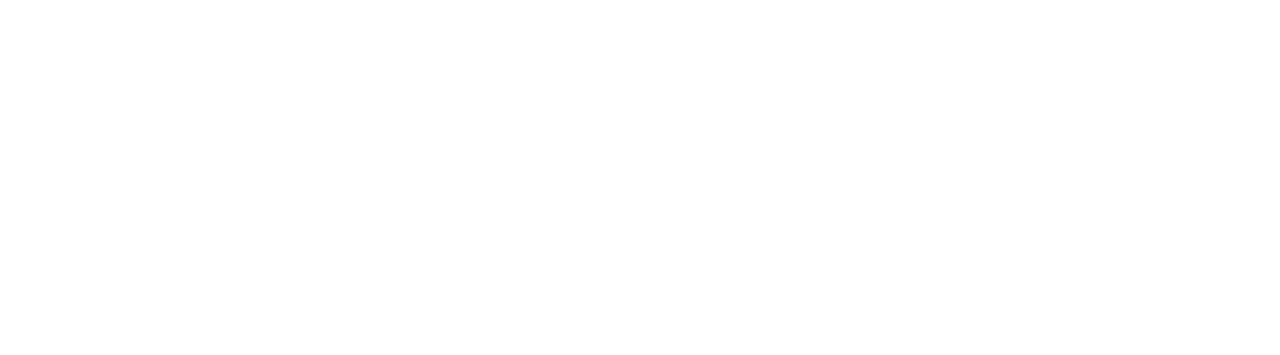
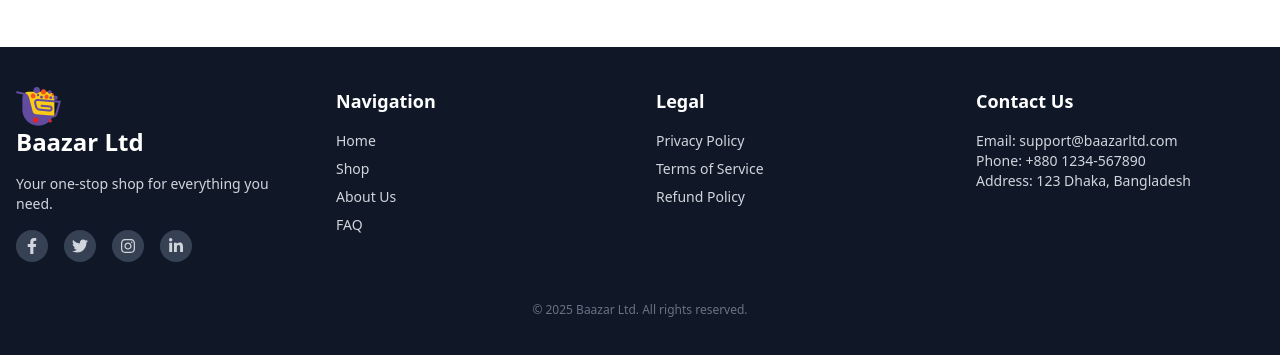
Before and after one commit to Md-Sifat-code/BazarLTD, a React (Vite) app: page / in a window 1280 px wide. Shown: the part 2529-2884 px from the top of the page. Before the commit the page ends 2576 px from the top, so only its background shows below. Built offline with nearby package versions, Linux system fonts and the light colour scheme; no server answers.

Commit message:
Done the footer

```diff
--- /dev/null
+++ b/src/Components/Fixed/Footer.jsx
@@ -0,0 +1,90 @@
+import React from "react";
+import { Link } from "react-router-dom";
+import {
+  FaFacebookF,
+  FaTwitter,
+  FaInstagram,
+  FaLinkedinIn,
+} from "react-icons/fa";
+
+function Footer() {
+  return (
+    <footer className="bg-gray-900 text-gray-300 py-10">
+      <div className="container mx-auto px-4 max-w-7xl grid grid-cols-1 sm:grid-cols-2 md:grid-cols-4 gap-8">
+        {/* 1️⃣ Logo & Social Icons */}
+        <div>
+            <img src="/g10.png" alt="" />
+          <h2 className="text-2xl font-bold text-white mb-4">Baazar Ltd</h2>
+          <p className="text-sm mb-4">
+            Your one-stop shop for everything you need.
+          </p>
+          <div className="flex space-x-4">
+            <a
+              href="#"
+              className="p-2 bg-gray-700 hover:bg-orange-600 rounded-full transition"
+              aria-label="Facebook"
+            >
+              <FaFacebookF />
+            </a>
+            <a
+              href="#"
+              className="p-2 bg-gray-700 hover:bg-orange-600 rounded-full transition"
+              aria-label="Twitter"
+            >
+              <FaTwitter />
+            </a>
+            <a
+              href="#"
+              className="p-2 bg-gray-700 hover:bg-orange-600 rounded-full transition"
+              aria-label="Instagram"
+            >
+              <FaInstagram />
+            </a>
+            <a
+              href="#"
+              className="p-2 bg-gray-700 hover:bg-orange-600 rounded-full transition"
+              aria-label="LinkedIn"
+            >
+              <FaLinkedinIn />
+            </a>
+          </div>
+        </div>
+
+        {/* 2️⃣ Navigation Links */}
+        <div>
+          <h3 className="text-lg font-semibold text-white mb-4">Navigation</h3>
+          <ul className="space-y-2 text-sm">
+            <li><Link to="/" className="hover:text-orange-500">Home</Link></li>
+            <li><Link to="/shop" className="hover:text-orange-500">Shop</Link></li>
+            <li><Link to="/about" className="hover:text-orange-500">About Us</Link></li>
+            <li><Link to="/faq" className="hover:text-orange-500">FAQ</Link></li>
+          </ul>
+        </div>
+
+        {/* 3️⃣ Legal Links */}
+        <div>
+          <h3 className="text-lg font-semibold text-white mb-4">Legal</h3>
+          <ul className="space-y-2 text-sm">
+            <li><Link to="/privacy" className="hover:text-orange-500">Privacy Policy</Link></li>
+            <li><Link to="/terms" className="hover:text-orange-500">Terms of Service</Link></li>
+            <li><Link to="/refunds" className="hover:text-orange-500">Refund Policy</Link></li>
+          </ul>
+        </div>
+
+        {/* 4️⃣ Contact Info */}
+        <div>
+          <h3 className="text-lg font-semibold text-white mb-4">Contact Us</h3>
+          <p className="text-sm">Email: support@baazarltd.com</p>
+          <p className="text-sm">Phone: +880 1234-567890</p>
+          <p className="text-sm">Address: 123 Dhaka, Bangladesh</p>
+        </div>
+      </div>
+
+      <div className="mt-10 text-center text-xs text-gray-500">
+        © {new Date().getFullYear()} Baazar Ltd. All rights reserved.
+      </div>
+    </footer>
+  );
+}
+
+export default Footer;
--- a/src/Layouts/Main_Layout.jsx
+++ b/src/Layouts/Main_Layout.jsx
@@ -3,6 +3,7 @@
 import Announcement from "../Components/Fixed/Announcement";
 import Navbar from "../Components/Fixed/Navbar";
 import Extranav from "../Components/Fixed/Extranav";
+import Footer from "../Components/Fixed/Footer";
 function Main_Layout() {
   return (
     <section>
@@ -17,6 +18,9 @@
           <Extranav />
         </div>
         <Outlet />
+        <div>
+          <Footer/>
+        </div>
       </div>
     </section>
   );
```
